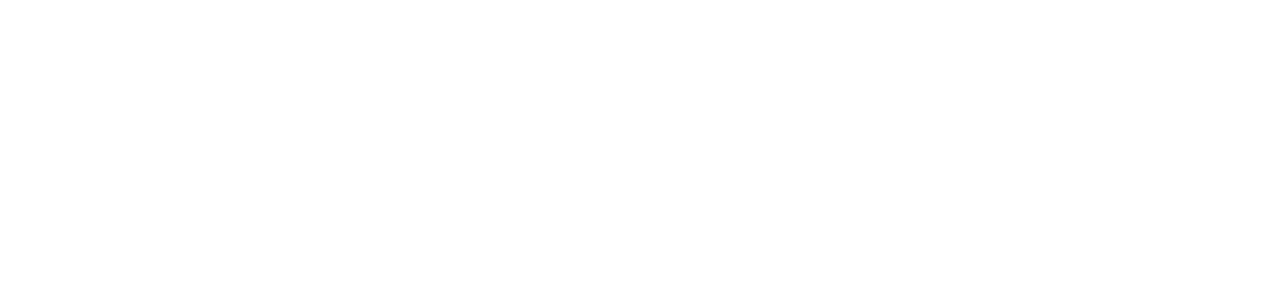
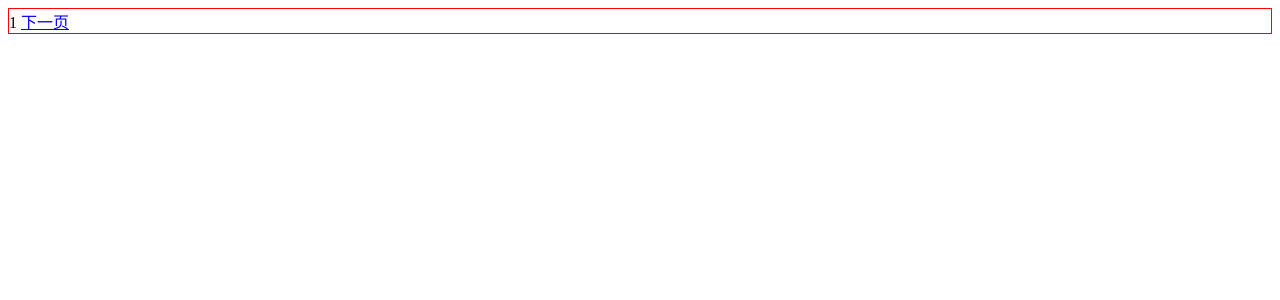
Before and after one commit to king-open/universe, a React (Vite) app: page /welcome/1 in a window 1280 px wide. Before the commit this address had no page. Shown: the top 300 px of the page. Built offline with nearby package versions, Linux system fonts and the light colour scheme.

Commit message:
改变目录结构

```diff
--- a/package.json
+++ b/package.json
@@ -17,6 +17,7 @@
   },
   "devDependencies": {
     "@antfu/eslint-config": "0.27.0",
+    "@react-spring/web": "9.5.5",
     "@types/react": "^18.2.15",
     "@types/react-dom": "^18.2.7",
     "@typescript-eslint/eslint-plugin": "^6.0.0",
--- /dev/null
+++ b/src/layouts/MainLayout.tsx
@@ -0,0 +1,6 @@
+import {Outlet} from 'react-router-dom';
+import React from 'react';
+
+export const MainLayout:React.FC = ()=>{
+  return <div><Outlet/></div>
+}
--- /dev/null
+++ b/src/layouts/WelcomeLayout.tsx
@@ -0,0 +1,8 @@
+import {Outlet} from 'react-router-dom';
+import React from 'react';
+
+export const WelcomeLayout:React.FC = ()=>{
+  return <div>
+    <Outlet/>
+  </div>
+}
--- a/src/main.tsx
+++ b/src/main.tsx
@@ -1,45 +1,7 @@
 import React from 'react'
 import ReactDOM from 'react-dom/client'
-import {RouterProvider, createBrowserRouter, Outlet,NavLink} from 'react-router-dom';
-import {RedirectToWelcome1} from './components/RedirectToWelcome1.tsx'
-
-
-
-const router = createBrowserRouter([
-  {
-    path: '/',
-    element: <Outlet/>,
-    errorElement:<RedirectToWelcome1/>,
-    children:[
-      {index:true,element:<div>空</div>},
-      {
-        path: '1',
-        element: (
-          <div> 1 <NavLink to="/welcome/2">下一页</NavLink> </div>
-        )
-      },
-      {
-        path: '2',
-        element: (
-          <div> 2 <NavLink to="/welcome/3">下一页</NavLink> </div>
-        )
-      },
-      {
-        path: '3',
-        element: (
-          <div> 3 <NavLink to="/welcome/4">下一页</NavLink> </div>
-        )
-      },
-      {
-        path: '4',
-        element: (
-          <div> 4 <NavLink to="/xxx">开始记账</NavLink> </div>
-        )
-      }
-    ],
-
-  },
-])
+import {RouterProvider} from 'react-router-dom';
+import {router} from './routes/router'
 
 const div = document.getElementById('root') as HTMLElement
 
--- /dev/null
+++ b/src/pages/Welcome1.tsx
@@ -0,0 +1,7 @@
+import * as React from 'react'
+import { NavLink } from 'react-router-dom'
+export const Welcome1: React.FC = () => {
+  return (
+    <div style={{ border: '1px solid red' }}> 1 <NavLink to="/welcome/2">下一页</NavLink> </div>
+  )
+}
--- /dev/null
+++ b/src/pages/Welcome2.tsx
@@ -0,0 +1,7 @@
+import * as React from 'react'
+import { NavLink } from 'react-router-dom'
+export const Welcome2: React.FC = () => {
+  return (
+    <div style={{ border: '1px solid red' }}> 2 <NavLink to="/welcome/3">下一页</NavLink> </div>
+  )
+}
--- /dev/null
+++ b/src/pages/Welcome3.tsx
@@ -0,0 +1,7 @@
+import * as React from 'react'
+import { NavLink } from 'react-router-dom'
+export const Welcome3: React.FC = () => {
+  return (
+    <div style={{ border: '1px solid red' }}> 3 <NavLink to="/welcome/4">下一页</NavLink> </div>
+  )
+}
--- /dev/null
+++ b/src/pages/Welcome4.tsx
@@ -0,0 +1,7 @@
+import * as React from 'react'
+import { NavLink } from 'react-router-dom'
+export const Welcome4: React.FC = () => {
+  return (
+    <div style={{ border: '1px solid red' }}> 4 <NavLink to="/xxx">开始记账</NavLink> </div>
+  )
+}
--- /dev/null
+++ b/src/routes/router.tsx
@@ -0,0 +1,16 @@
+import {createBrowserRouter} from 'react-router-dom'
+import {RedirectToWelcome1} from '../components/RedirectToWelcome1.tsx'
+import {MainLayout} from '../layouts/MainLayout.tsx';
+// @ts-ignore
+import {welcomeRoutes} from './welcomeRoutes.tsx'
+
+export const router = createBrowserRouter([
+  {
+    path: '/',
+    element: <MainLayout />,
+    errorElement: <RedirectToWelcome1 />,
+    children: [
+      welcomeRoutes
+    ],
+  }
+])
--- /dev/null
+++ b/src/routes/welcomeRoutes.tsx
@@ -0,0 +1,20 @@
+import { WelcomeLayout } from '../layouts/WelcomeLayout'
+// @ts-ignore
+import { Welcome1 } from '../pages/Welcome1'
+// @ts-ignore
+import { Welcome2 } from '../pages/Welcome2'
+// @ts-ignore
+import { Welcome3 } from '../pages/Welcome3'
+// @ts-ignore
+import { Welcome4 } from '../pages/Welcome4'
+
+export const welcomeRoutes = {
+  path: 'welcome',
+  element: <WelcomeLayout />,
+  children: [
+    { path: '1', element: <Welcome1 /> },
+    { path: '2', element: <Welcome2 /> },
+    { path: '3', element: <Welcome3 /> },
+    { path: '4', element: <Welcome4 /> },
+  ]
+}
```
Also changed, not shown: 1 other file (tests, documents, lock files or other folders).
